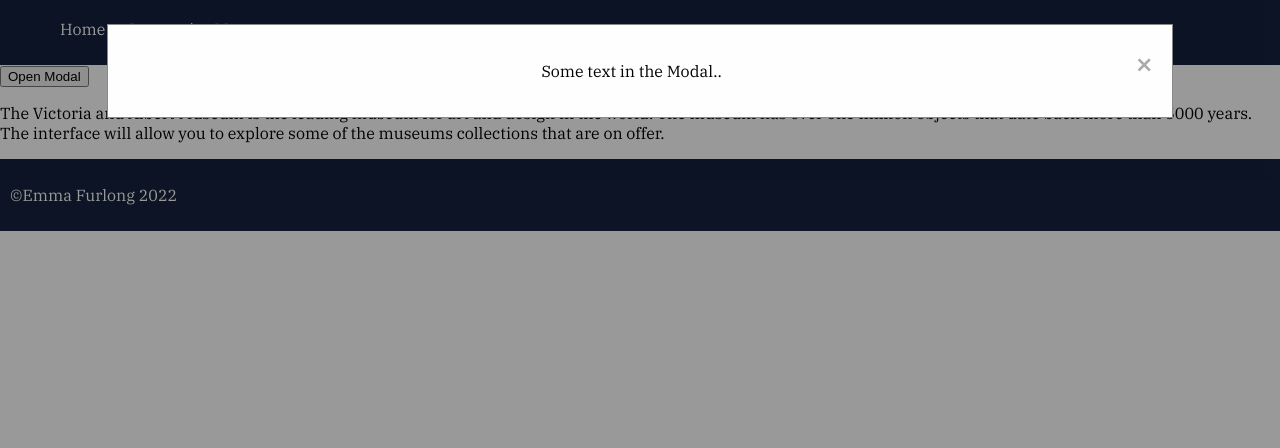
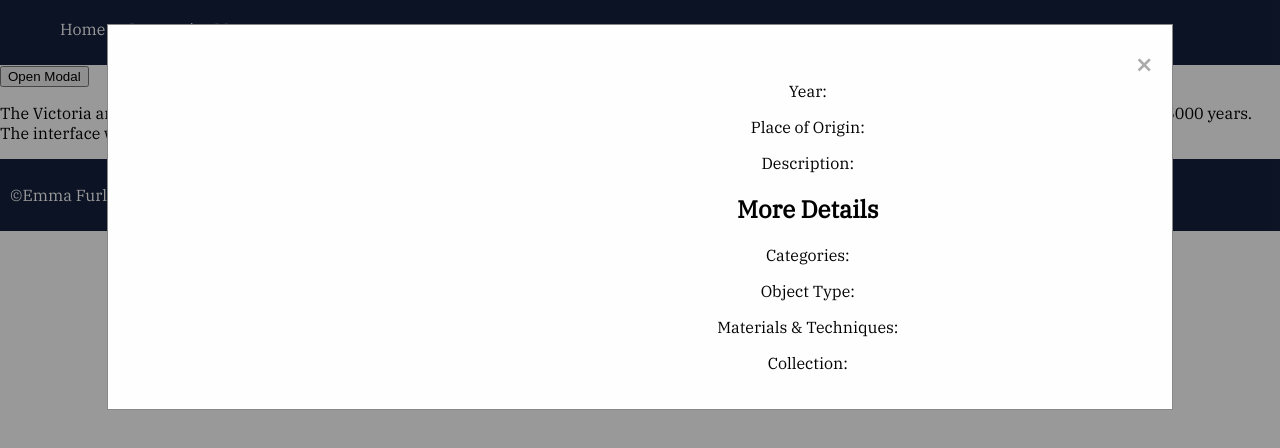
Before and after one commit to emmafurlong1/generousinterface, a plain HTML site: page index.html in a window 1280 px wide. Both pictures are taken after a click on the button "Open Modal". Shown: the part 76-524 px from the top of the page. Drawn offline with Linux system fonts and the light colour scheme; no server answers.

Commit message:
popup implementation

```diff
--- a/index.html
+++ b/index.html
@@ -29,7 +29,23 @@
     <!-- Modal content -->
     <div class="modal-content">
         <span class="close">&times;</span>
-        <p>Some text in the Modal..</p>
+        <h2><span id="title"></span></h2>
+        <section id="artefact"> <!--Section for the image-->
+            <section id="imagesection">
+                <img id="image"> <!--Displaying record image-->
+            </section>
+            <section id="details"> <!--Section for details-->
+                <p>Year: <span id="accyear"></span></p>
+                <p>Place of Origin: <span id="origin"></span></p>
+                <p>Description: <span id="physicaldescription"></span></p>
+                <h2>More Details</h2> <!--Displaying details from API-->
+                <p>Categories: <span id="categories"></span></p>
+                <p>Object Type: <span id="objecttype"></span></p>
+                <p>Materials & Techniques: <span id="materials"></span></p>
+                <p>Collection: <span id="collection"></span></p>
+            </section>
+            <script src="scripts/details.js"></script> <!--Calling JavaScript-->
+        </section>
     </div>
 
     </div>
```
